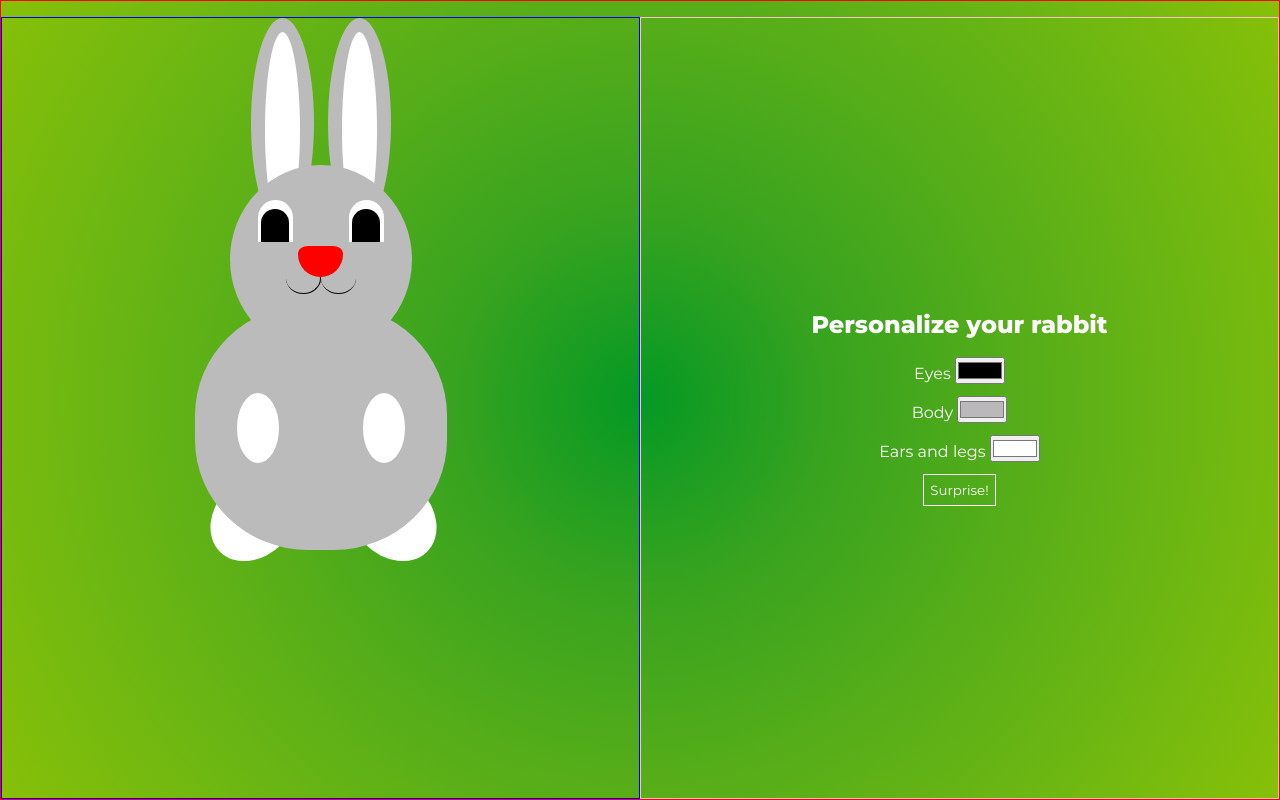
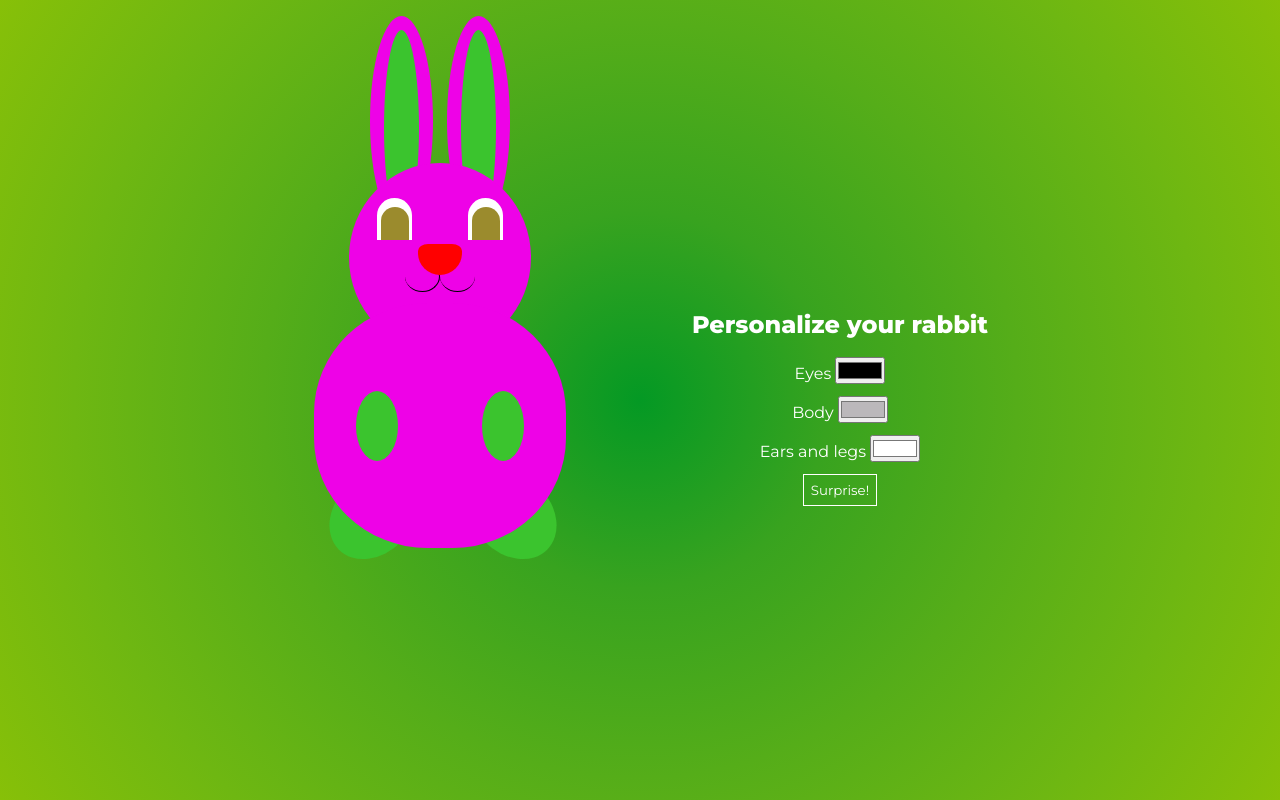
Before and after one commit to Adina-Chirila/scrimba-challenges, a plain HTML site: page color-change-rabbit/index.html in a window 1280 px wide. Both pictures are taken after a click on the button "Surprise!". Drawn offline with Linux system fonts and the light colour scheme.

Commit message:
added surprise functionality

```diff
--- a/color-change-rabbit/index.html
+++ b/color-change-rabbit/index.html
@@ -49,7 +49,7 @@
 				</div>
 			</div>
 			<div class="color-picker">
-				<h3>Personalize your rabbit</h3>
+				<h1>Personalize your rabbit</h1>
 				<label
 					>Eyes <input type="color" id="eyes-input" value="#000000"
 				/></label>
--- a/color-change-rabbit/script.js
+++ b/color-change-rabbit/script.js
@@ -1,8 +1,6 @@
-// const eyesInput = document.querySelector("#eyes-input");
-// const bodyInput = document.querySelector("#body-input");
-// const earsLegsInput = document.querySelector("#ears-and-legs-input");
 const colorInputs = document.querySelectorAll("input");
 const root = document.querySelector(":root");
+const surpriseBtn = document.querySelector("#surprise-btn");
 
 colorInputs.forEach((colorInput) => {
 	colorInput.addEventListener("change", (e) => {
@@ -17,27 +15,17 @@ colorInputs.forEach((colorInput) => {
 	});
 });
 
-//surprise btn
+const generateRandomColors = () => {
+	const randomColorsArr = [];
+	for (let i = 0; i < 3; i++) {
+		const randomColor = `#${Math.floor(Math.random() * 16777216).toString(16)}`;
+		randomColorsArr.push(randomColor);
+	}
+	root.style.setProperty("--eyes-color", randomColorsArr[0]);
+	root.style.setProperty("--primary-color", randomColorsArr[1]);
+	root.style.setProperty("--secondary-color", randomColorsArr[2]);
 
-// const setColor = (e) => {
-// 	const newColor = e.target.value;
-// 	root.style.setProperty("--primary-color", newColor);
-// };
+	console.log(randomColorsArr);
+};
 
-// bodyInput.addEventListener("change", setColor);
-
-// const updatePairElementsColor = (selector, color) => {
-// 	const pairElements = document.querySelectorAll(selector);
-// 	pairElements.forEach((element) => {
-// 		element.style.backgroundColor = color;
-// 	});
-// };
-
-// const updateEyesColor = (e) => {
-// 	const newColor = e.target.value;
-// 	console.log(newColor);
-// 	updatePairElementsColor(".eye-ball", newColor);
-// };
-
-// eyesInput.addEventListener("change", updateEyesColor);
-// bodyInput.addEventListener("change", updateBodyColor);
+surpriseBtn.addEventListener("click", generateRandomColors);
--- a/color-change-rabbit/style.css
+++ b/color-change-rabbit/style.css
@@ -24,32 +24,27 @@ body {
 }
 
 .container {
-	width: 100vw;
+	margin: 0 auto;
 	height: 100vh;
 	padding-top: 1em;
 	display: flex;
 	flex-direction: column;
-	border: 1px solid red;
 }
 
 .rabbit {
-	/* margin: 0 auto; */
-	/* width: 90%; */
 	height: 67%;
 	display: flex;
 	flex-direction: column;
 	justify-items: center;
 	align-items: center;
 	font-size: 10px;
-	border: 1px solid blue;
+
 	position: relative;
 }
 
 /**************** ears ****************/
 .ears {
-	/* same width with the head */
 	width: 10em;
-	/* border: 1px solid red; */
 	display: flex;
 	justify-content: space-between;
 }
@@ -65,7 +60,6 @@ body {
 	height: 15em;
 	width: 4.5em;
 	border-radius: 50%;
-	/* z-index: -2; */
 	background-color: var(--primary-color);
 }
 
@@ -90,10 +84,8 @@ body {
 .eyes {
 	display: flex;
 	justify-content: space-around;
-	/* align-items: center; */
 	width: 100%;
 	height: 100%;
-	/* border: 1px solid red; */
 }
 
 .eye {
@@ -120,7 +112,6 @@ body {
 
 /**************** nose and mouth ****************/
 .nose-and-mouth {
-	/* border: 1px solid blue; */
 	position: absolute;
 	width: 100%;
 	height: 100%;
@@ -144,11 +135,8 @@ body {
 }
 
 .mouth {
-	/* width: 3em;
-	height: 2em; */
 	display: flex;
 	margin-top: -1em;
-	/* background-color: magenta; */
 }
 
 .mouth-part {
@@ -178,7 +166,6 @@ body {
 
 /**************** hands ****************/
 .hands {
-	/* border: 1px solid red; */
 	width: 100%;
 	height: 100%;
 	display: flex;
@@ -196,11 +183,8 @@ body {
 /**************** legs ****************/
 .legs {
 	position: absolute;
-	/* border: 1px solid blue; */
 	width: 110%;
 	left: -0.6rem;
-	/* width: 100%;
-	height: 100%; */
 	display: flex;
 	justify-content: space-around;
 	align-items: center;
@@ -228,14 +212,13 @@ body {
 	display: flex;
 	flex-direction: column;
 	align-items: center;
-	border: 1px solid pink;
 	color: white;
 	font-family: "Montserrat", sans-serif;
 }
 
-.color-picker h3 {
+.color-picker h1 {
+	margin-bottom: 0.75em;
 	font-size: 1.5rem;
-	margin-bottom: 0.75em;
 }
 
 label {
@@ -258,7 +241,7 @@ label {
 @media only screen and (min-width: 900px) {
 	.container {
 		flex-direction: row;
-		max-width: 1500px;
+		max-width: 800px;
 	}
 
 	.rabbit,
```
